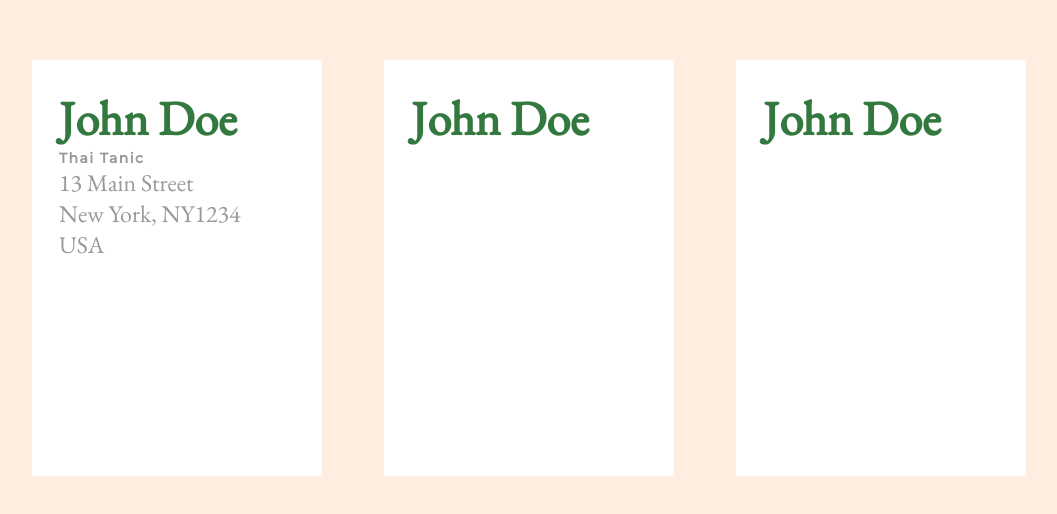
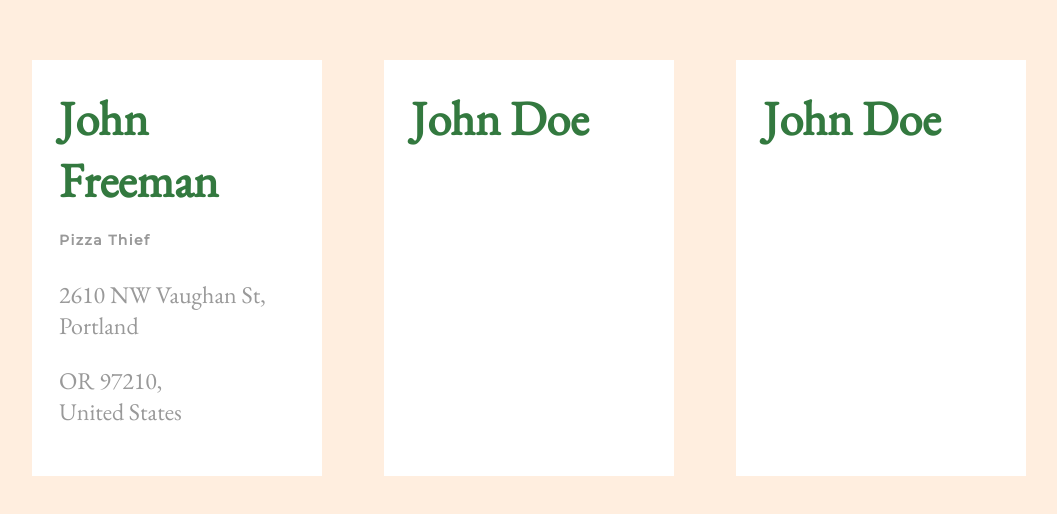
Before and after one commit to nnoranna/uibuild-biz-cards, a plain HTML site: page frontend/index.html in a window 1280 px wide. Shown: the part 132-646 px from the top of the page, without its empty margins (111-1168 px from the left). Drawn offline with nearby package versions, Linux system fonts and the light colour scheme.

Commit message:
Fine-tune css

```diff
--- a/frontend/index.html
+++ b/frontend/index.html
@@ -13,9 +13,14 @@
 <body>
 	<div id="root">
 		<div class="card">
-			<h2>John Doe</h2>
-			<h6>Thai Tanic</h6>
-			<p>13 Main Street <br> New York, NY1234 <br> USA</p>
+			<h2>John Freeman</h2>
+			<h6>Pizza Thief</h6>
+			<p>2610 NW Vaughan St, Portland
+			<span class="br1"></span>
+			OR 97210,
+			<span class="br2"></span>
+			United States
+			</p>
 		</div>
 		<div class="card">
 			<h2>John Doe</h2>
--- a/frontend/style.css
+++ b/frontend/style.css
@@ -53,12 +53,14 @@
   }
 
 .card h2 {
-      font-family: EB Garamond;
-      color: #33793f;
-      font-size: 48px;
+    margin-bottom: 20px;
+    font-family: EB Garamond;
+    color: #33793f;
+    font-size: 48px;
   }
 
 .card h6 {
+    margin-bottom: 30px;
     font-family: Montserrat;
     color: #999;
     font-size: 14px;
@@ -70,3 +72,12 @@
     color: #999;
     font-size: 24px;
 }
+
+.br1 {
+    display:block;
+    margin-bottom: 1em;
+}
+
+.br2 {
+    display:block;
+}
```
